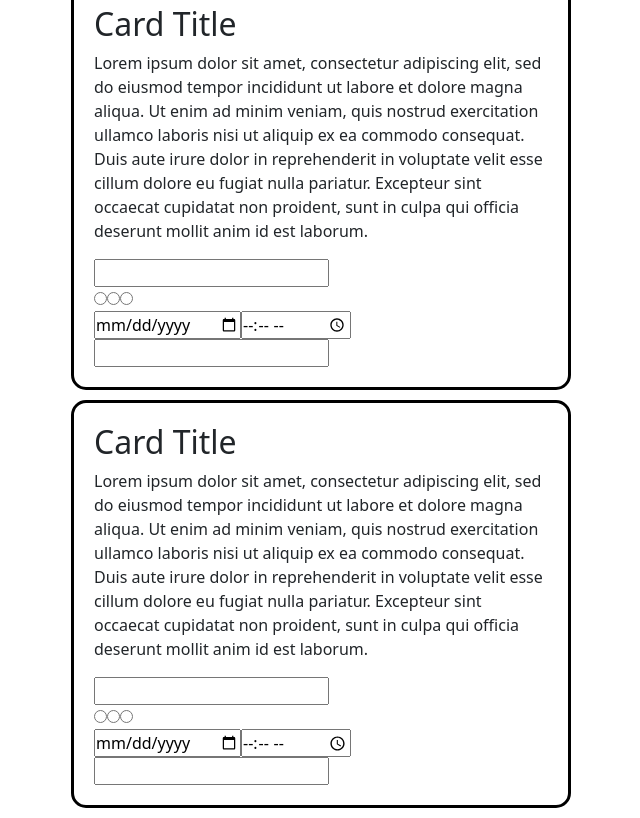
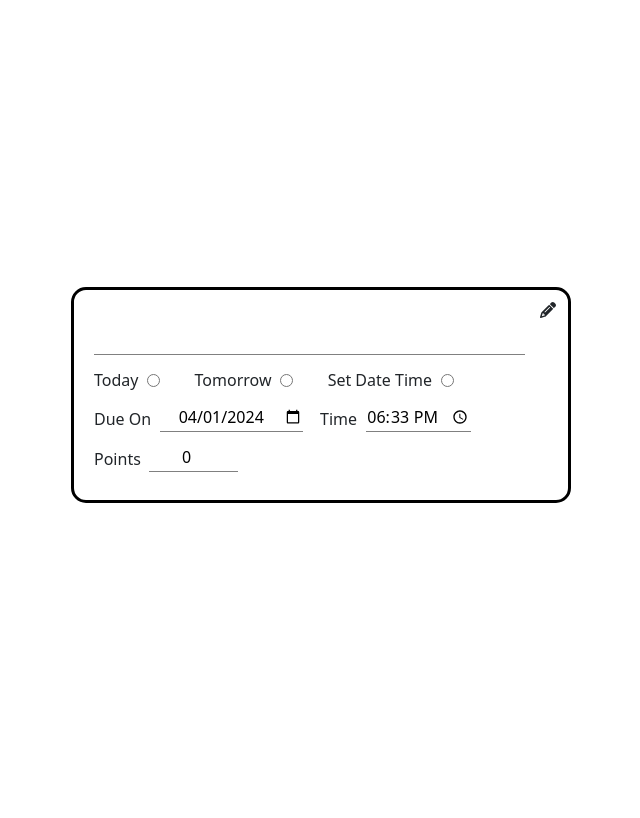
Before and after one commit to adi-sd/task-it, a React (Vite) app: page / in a window 1280 px wide. Shown: the whole page, without its empty margins (319-959 px from the left). Built offline with nearby package versions, Linux system fonts and the light colour scheme.

Commit message:
Completed Edit Task Form

```diff
--- a/index.html
+++ b/index.html
@@ -12,9 +12,22 @@
             href="https://fonts.googleapis.com/css2?family=Comfortaa:wght@300..700&family=Permanent+Marker&display=swap"
             rel="stylesheet"
         />
+        <link
+            href="https://cdn.jsdelivr.net/npm/bootstrap@5.3.3/dist/css/bootstrap.min.css"
+            rel="stylesheet"
+            integrity="sha384-QWTKZyjpPEjISv5WaRU9OFeRpok6YctnYmDr5pNlyT2bRjXh0JMhjY6hW+ALEwIH"
+            crossorigin="anonymous"
+        />
+        <!-- font awesome -->
+        <script src="https://kit.fontawesome.com/08dc446011.js" crossorigin="anonymous"></script>
     </head>
     <body>
         <div id="root"></div>
         <script type="module" src="/src/main.tsx"></script>
+        <script
+            src="https://cdn.jsdelivr.net/npm/bootstrap@5.3.3/dist/js/bootstrap.bundle.min.js"
+            integrity="sha384-YvpcrYf0tY3lHB60NNkmXc5s9fDVZLESaAA55NDzOxhy9GkcIdslK1eN7N6jIeHz"
+            crossorigin="anonymous"
+        ></script>
     </body>
 </html>
--- a/package.json
+++ b/package.json
@@ -10,6 +10,11 @@
         "preview": "vite preview"
     },
     "dependencies": {
+        "@fortawesome/fontawesome-svg-core": "^6.5.1",
+        "@fortawesome/free-brands-svg-icons": "^6.5.1",
+        "@fortawesome/free-regular-svg-icons": "^6.5.1",
+        "@fortawesome/free-solid-svg-icons": "^6.5.1",
+        "@fortawesome/react-fontawesome": "^0.2.0",
         "bootstrap": "^5.3.3",
         "react": "^18.2.0",
         "react-dom": "^18.2.0"
--- a/src/App.tsx
+++ b/src/App.tsx
@@ -1,5 +1,6 @@
 import "./App.scss";
 
+// font awesome
 import TaskContainerComponent from "./components/task-container-component/task-container-component";
 
 function App() {
--- a/src/components/task-component/task-component.scss
+++ /dev/null
@@ -1,10 +0,0 @@
-.task-component {
-    height: fit-content;
-    width: 500px;
-
-    padding: 20px;
-    margin-bottom: 10px;
-
-    border: black solid;
-    border-radius: 15px;
-}
--- a/src/components/task-component/task-component.tsx
+++ /dev/null
@@ -1,32 +0,0 @@
-import "./task-component.scss";
-
-function TaskComponent() {
-    return (
-        <>
-            <div className="task-component">
-                <h2>Card Title</h2>
-                <p>
-                    Lorem ipsum dolor sit amet, consectetur adipiscing elit, sed do eiusmod tempor incididunt ut labore
-                    et dolore magna aliqua. Ut enim ad minim veniam, quis nostrud exercitation ullamco laboris nisi ut
-                    aliquip ex ea commodo consequat. Duis aute irure dolor in reprehenderit in voluptate velit esse
-                    cillum dolore eu fugiat nulla pariatur. Excepteur sint occaecat cupidatat non proident, sunt in
-                    culpa qui officia deserunt mollit anim id est laborum.
-                </p>
-
-                <form className="add-new-task-form">
-                    <input type="text" name="task-title" id="task-title" />
-                    <div>
-                        <input type="radio" name="" id="" />
-                        <input type="radio" name="" id="" />
-                        <input type="radio" name="" id="" />
-                    </div>
-                    <input type="date" name="" id="" />
-                    <input type="time" name="" id="" />
-                    <input type="number" name="" id="" />
-                </form>
-            </div>
-        </>
-    );
-}
-
-export default TaskComponent;
--- /dev/null
+++ b/src/components/task-container-component/task-component/edit-task-component/edit-task-component.scss
@@ -0,0 +1,44 @@
+.edit-task-form-container {
+    padding-top: 3%;
+    padding-right: 5%;
+
+    .edit-task-form {
+        display: flex;
+        flex-direction: column;
+        align-content: center;
+        justify-content: center;
+        div {
+            margin: 5px 0;
+            display: flex;
+            // align-content: center;
+            align-items: center;
+            label {
+                margin-right: 2%;
+                margin-left: 4%;
+            }
+            label:first-child {
+                margin-left: unset;
+            }
+            input[type="text"] {
+                width: 100%;
+                text-align: left;
+            }
+
+            input {
+                text-align: center;
+                border: 0;
+                border-bottom: grey solid 1px;
+                padding-bottom: 2px;
+            }
+        }
+
+        .schedule-radio-group {
+            display: flex;
+            align-items: center;
+
+            input {
+                margin-right: 4%;
+            }
+        }
+    }
+}
--- /dev/null
+++ b/src/components/task-container-component/task-component/edit-task-component/edit-task-component.tsx
@@ -0,0 +1,62 @@
+import { useState } from "react";
+import "./edit-task-component.scss";
+
+function EditTaskComponent() {
+    const [dueDate, setDueDate] = useState(getCurrentDate());
+    const [dueTime, setDueTime] = useState(getCurrentTime());
+
+    function getCurrentDate() {
+        const today = new Date();
+        const year = today.getFullYear();
+        const month = String(today.getMonth() + 1).padStart(2, "0"); // January is 0
+        const day = String(today.getDate()).padStart(2, "0");
+        return `${year}-${month}-${day}`;
+    }
+
+    function getCurrentTime() {
+        const now = new Date();
+        const hours = String(now.getHours()).padStart(2, "0");
+        const minutes = String(now.getMinutes()).padStart(2, "0");
+        return `${hours}:${minutes}`;
+    }
+
+    return (
+        <>
+            <div className="edit-task-form-container">
+                <form className="edit-task-form">
+                    <div className="mb-2">
+                        <input type="text" name="task-title" id="task-title" />
+                    </div>
+                    <div className="schedule-radio-group mb-2">
+                        <label htmlFor="today-radio">Today</label>
+                        <input type="radio" name="today-radio" id="today-radio" />
+                        <label htmlFor="tomorrow-radio">Tomorrow</label>
+                        <input type="radio" name="tomorrow-radio" id="tomorrow-radio" />
+                        <label htmlFor="schedule-radio">Set Date Time</label>
+                        <input type="radio" name="schedule-radio" id="schedule-radio" />
+                    </div>
+                    <div className="mb-2">
+                        <label htmlFor="due-date">Due On</label>
+                        <input type="date" name="due-date" id="due-date" value={dueDate} />
+                        <label htmlFor="due-time">Time</label>
+                        <input type="time" name="due-time" id="due-time" value={dueTime} />
+                    </div>
+                    <div className="mb-2">
+                        <label htmlFor="task-points">Points</label>
+                        <input
+                            type="number"
+                            name="task-points"
+                            id="task-points"
+                            defaultValue={0}
+                            step={10}
+                            min={0}
+                            max={100}
+                        />
+                    </div>
+                </form>
+            </div>
+        </>
+    );
+}
+
+export default EditTaskComponent;
--- /dev/null
+++ b/src/components/task-container-component/task-component/task-component.scss
@@ -0,0 +1,23 @@
+.task-component {
+    position: relative;
+    height: fit-content;
+    width: 500px;
+
+    padding: 20px;
+    margin-bottom: 10px;
+
+    border: black solid;
+    border-radius: 15px;
+
+    .edit-task-icon {
+        position: absolute;
+        top: 12px;
+        right: 12px;
+
+        :hover {
+            transform: scale(1.2);
+            transition: transform ease-in-out;
+            cursor: pointer;
+        }
+    }
+}
--- /dev/null
+++ b/src/components/task-container-component/task-component/task-component.tsx
@@ -0,0 +1,19 @@
+import "./task-component.scss";
+
+import { FontAwesomeIcon } from "@fortawesome/react-fontawesome";
+import { faPencil } from "@fortawesome/free-solid-svg-icons";
+
+import EditTaskComponent from "./edit-task-component/edit-task-component";
+
+function TaskComponent() {
+    return (
+        <>
+            <div className="task-component">
+                <FontAwesomeIcon className="edit-task-icon" icon={faPencil} />
+                <EditTaskComponent />
+            </div>
+        </>
+    );
+}
+
+export default TaskComponent;
--- a/src/components/task-container-component/task-container-component.tsx
+++ b/src/components/task-container-component/task-container-component.tsx
@@ -1,9 +1,8 @@
-import TaskComponent from "../task-component/task-component";
+import TaskComponent from "./task-component/task-component";
 
 function TaskContainerComponent() {
     return (
         <div className="task-container-component">
-            <TaskComponent></TaskComponent>
             <TaskComponent></TaskComponent>
         </div>
     );
--- a/src/main.scss
+++ b/src/main.scss
@@ -22,28 +22,3 @@ body {
     font-weight: 400;
     font-style: normal;
 }
-
-// bootstrap 5.3.3
-
-// Functions first
-@import "../node_modules/bootstrap/scss/functions";
-
-// Variable overrides second
-$primary: #900;
-$enable-shadows: true;
-$prefix: "mo-";
-
-// Required Bootstrap imports
-@import "../node_modules/bootstrap/scss/variables";
-@import "../node_modules/bootstrap/scss/variables-dark";
-@import "../node_modules/bootstrap/scss/maps";
-@import "../node_modules/bootstrap/scss/mixins";
-@import "../node_modules/bootstrap/scss/root";
-
-// Optional components
-@import "../node_modules/bootstrap/scss/utilities";
-@import "../node_modules/bootstrap/scss/reboot";
-@import "../node_modules/bootstrap/scss/containers";
-@import "../node_modules/bootstrap/scss/grid";
-@import "../node_modules/bootstrap/scss/helpers";
-@import "../node_modules/bootstrap/scss/utilities/api";
```
Also changed, not shown: 1 other file (tests, documents, lock files or other folders). Lines whose indentation alone changed are shown as unchanged.
